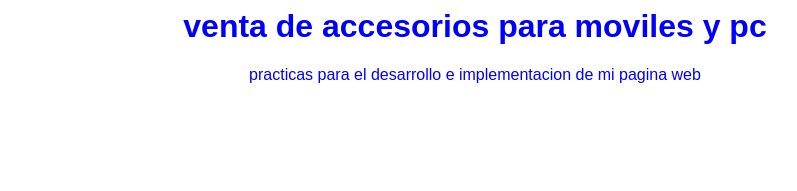
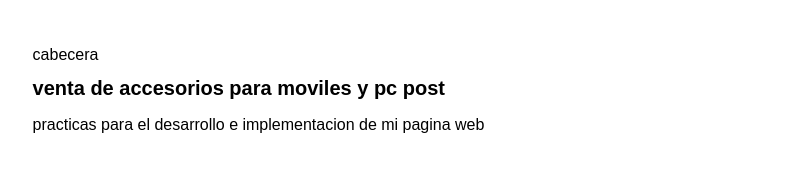
Before and after one commit to Quineddie/mirepo, a plain HTML site: page portalcomunicaciones.html in a window 1280 px wide. Shown: the whole page, without its empty margins (165-962 px from the left). Drawn offline with Linux system fonts and the light colour scheme.

Commit message:
commit al master de la pagina en la version mas reciente

```diff
--- a/css/estilos.css
+++ b/css/estilos.css
@@ -1,5 +1,20 @@
-body{text-align: center;
+body
+{text-align: center;
     font-family: "arial";
-    color: blue;
+    color: black;
+}
+#container
+{
+    width: 70%;
+    padding: 1cm;
+    text-align: left;
+    border: 1 px solid#dddd;
+    margin:0 auto;
+}
+#container h1
+{
+    font-size: 20px;
+
+
 
 }
--- a/portalcomunicaciones.html
+++ b/portalcomunicaciones.html
@@ -5,8 +5,17 @@
 
     </head>
 <body>
-    <h1>venta de accesorios para moviles y pc</h1>
+    <div id =container>
+
+    <div id =cabecera>
+        cabecera
+        <div id = "post">
+            <h1>venta de accesorios para moviles y pc
+            post</h1>
+
     <p>practicas para el desarrollo e implementacion de mi pagina web </p>
+</div>
+</div>
 </body>
 
 </html>
```
